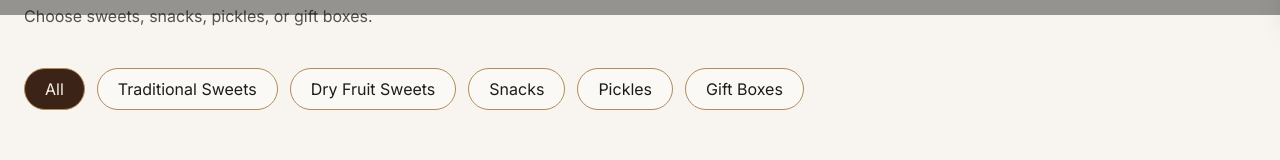
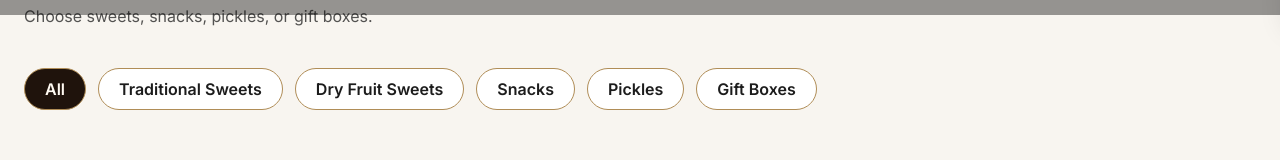
Before and after one commit to Saideep-123/konaseema-supabase-ready, a Next.js app: page / in a window 1280 px wide. Shown: the part 785-945 px from the top of the page. Built offline with nearby package versions, Linux system fonts and the light colour scheme; no server answers; a web font is replaced by a local one.

Commit message:
Update Categories.tsx

```diff
--- a/app/components/Categories.tsx
+++ b/app/components/Categories.tsx
@@ -3,7 +3,13 @@
 import { motion } from "framer-motion";
 import { CATEGORIES } from "./data";
 
-export default function Categories({ active, setActive }: { active: string; setActive: (v: string) => void }) {
+export default function Categories({
+  active,
+  setActive,
+}: {
+  active: string;
+  setActive: (v: string) => void;
+}) {
   return (
     <section id="categories" className="px-6 py-16">
       <div className="max-w-7xl mx-auto">
@@ -13,18 +19,24 @@ export default function Categories({ active, setActive }: { active: string; setA
         </div>
 
         <div className="flex flex-wrap gap-3">
-          {CATEGORIES.map((c) => (
+          {CATEGORIES.map((c) => {
+            const isActive = active === c;
+            return (
               <motion.button
                 key={c}
                 whileHover={{ y: -2 }}
-              className={`px-5 py-2 rounded-full border border-gold ${
-                active === c ? "bg-[#3b2417] text-[#f6efe3]" : "bg-white/40"
-              }`}
+                className={[
+                  "px-5 py-2 rounded-full border border-gold font-semibold transition",
+                  isActive
+                    ? "bg-[#1f130c] text-[#fffaf2]"
+                    : "bg-white text-brown hover:bg-white/80",
+                ].join(" ")}
                 onClick={() => setActive(c)}
               >
                 {c}
               </motion.button>
-          ))}
+            );
+          })}
         </div>
       </div>
     </section>
```
Lines whose indentation alone changed are shown as unchanged.
